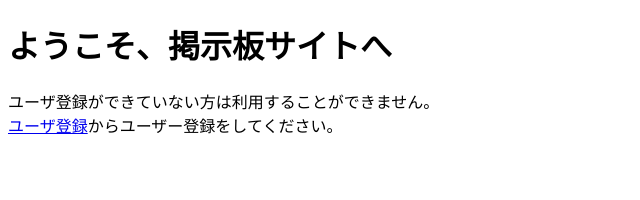
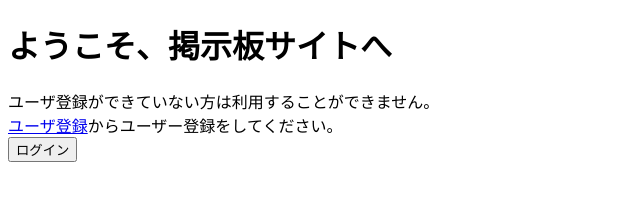
Before and after one commit to bata1125/attacksaite, a plain HTML site: page index.html in a window 1280 px wide. Shown: the whole page, without its empty margins (0-640 px from the left). Drawn offline with Linux system fonts and the light colour scheme.

Commit message:
ボタンの作成

```diff
--- a/index.html
+++ b/index.html
@@ -3,5 +3,7 @@
     <h1>ようこそ、掲示板サイトへ</h1>
     ユーザ登録ができていない方は利用することができません。<br>
     <a href = "./registration.html">ユーザ登録</a>からユーザー登録をしてください。
-
+    <form action = "">
+        <input type = "submit" value = "ログイン">
+    </form>
 </html>
```
